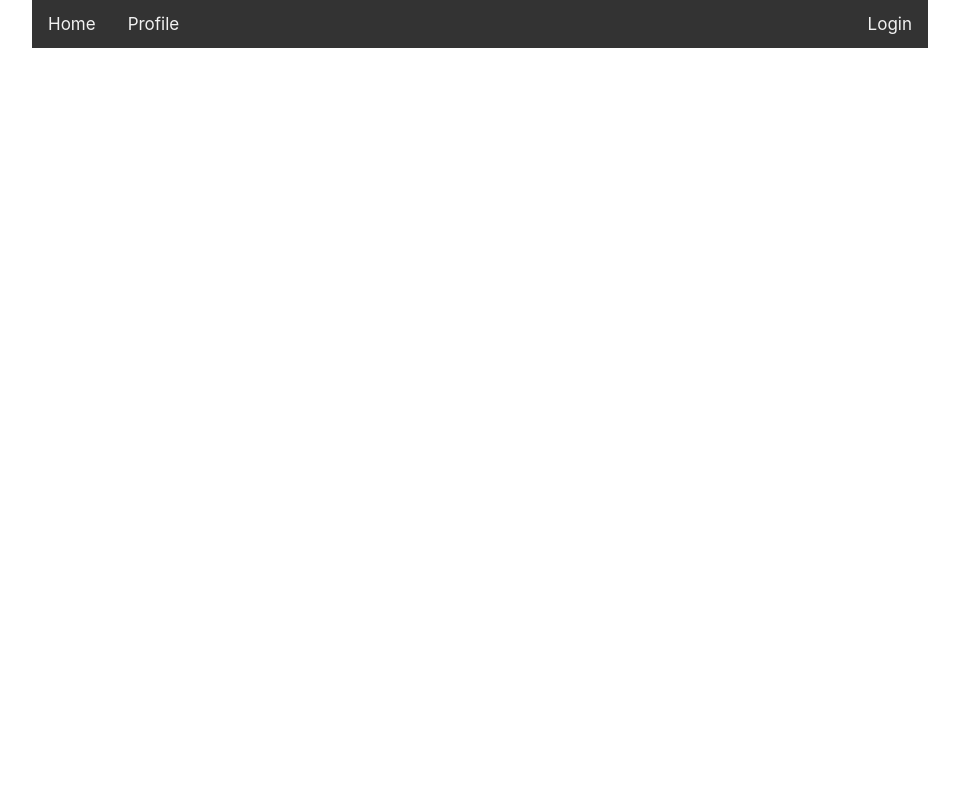
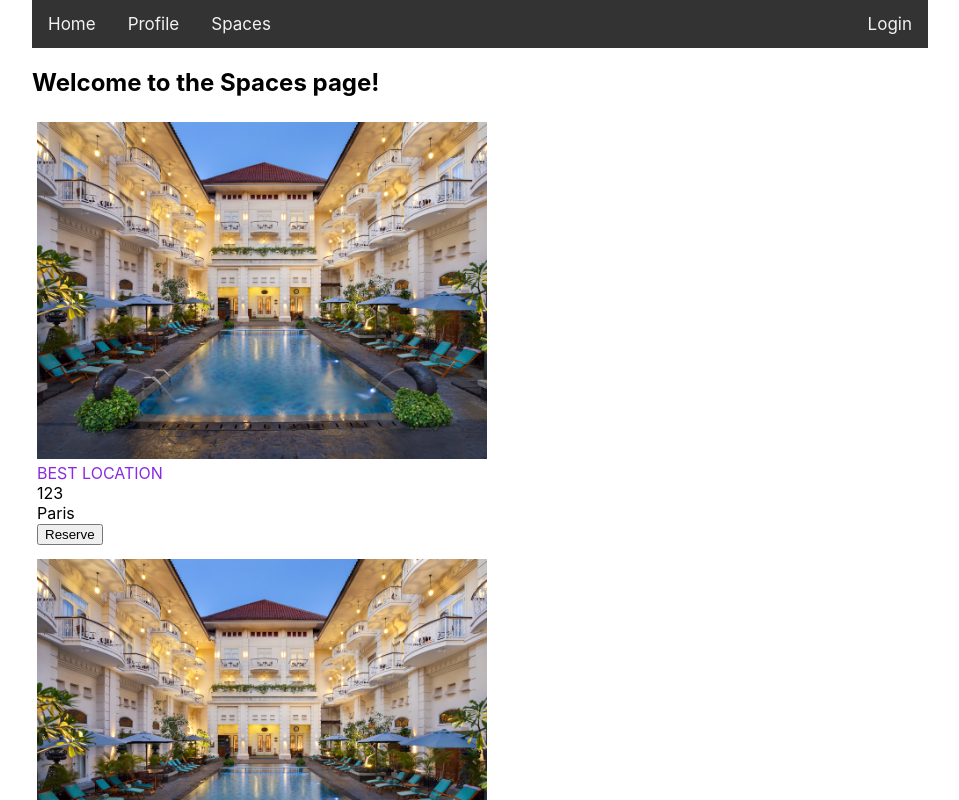
Before and after one commit to XiaozhouCui/space-finder-frontend, a React (Create React App) app: page /spaces in a window 1280 px wide. Shown: the top 800 px of the page, without its empty margins (160-1119 px from the left). Built offline with nearby package versions, Linux system fonts and the light colour scheme.

Commit message:
Add routing and styles for Space components

```diff
--- a/src/components/App.tsx
+++ b/src/components/App.tsx
@@ -7,6 +7,8 @@
 import { Navbar } from './Navbar';
 import { Home } from './Home';
 import { Profile } from './Profile';
+import Spaces from './spaces/Spaces';
+import { DataService } from '../services/DataService';
 
 interface AppState {
   user: User | undefined;
@@ -22,6 +24,7 @@
   }
 
   private authService: AuthService = new AuthService();
+  private dataService: DataService = new DataService();
 
   private setUser(user: User) {
     this.setState({ user });
@@ -44,6 +47,9 @@
                   user={this.state.user}
                 />
               </Route>
+              <Route exact path="/spaces">
+                <Spaces dataService={this.dataService} />
+              </Route>
             </Switch>
           </div>
         </Router>
--- a/src/components/Navbar.tsx
+++ b/src/components/Navbar.tsx
@@ -21,8 +21,9 @@
 
     return (
       <div className="navbar">
-        <Link to="/"> Home</Link>
-        <Link to="/profile"> Profile</Link>
+        <Link to="/">Home</Link>
+        <Link to="/profile">Profile</Link>
+        <Link to="/spaces">Spaces</Link>
         {loginLogOut}
       </div>
     );
--- /dev/null
+++ b/src/components/spaces/SpaceComponent.css
@@ -0,0 +1,17 @@
+.spaceComponent {
+  display: inline-block;
+  width: 450px;
+  margin: 5px;
+  overflow: auto;
+}
+
+img {
+  max-width: 100%;
+  max-height: 100%;
+}
+
+.name {
+  text-align: center;
+  text-transform: uppercase;
+  color: blueviolet;
+}
--- a/src/components/spaces/SpaceComponent.tsx
+++ b/src/components/spaces/SpaceComponent.tsx
@@ -1,5 +1,6 @@
 import { Component } from 'react';
 import genericImage from '../../assets/hotel.jpg';
+import './SpaceComponent.css';
 
 interface SpaceComponentProps {
   spaceId: string;
@@ -19,13 +20,13 @@
 
   render() {
     return (
-      <div>
+      <div className="spaceComponent">
         {this.renderImage()}
-        <label>{this.props.name}</label>
+        <label className="name">{this.props.name}</label>
         <br />
-        <label>{this.props.spaceId}</label>
+        <label className="spaceId">{this.props.spaceId}</label>
         <br />
-        <label>{this.props.location}</label>
+        <label className="location">{this.props.location}</label>
         <br />
         <button onClick={() => this.props.reserveSpace(this.props.spaceId)}>
           Reserve
--- a/src/components/spaces/Spaces.tsx
+++ b/src/components/spaces/Spaces.tsx
@@ -37,9 +37,11 @@
           name={space.name}
           spaceId={space.spaceId}
           reserveSpace={this.reserveSpace}
+          key={space.spaceId}
         />
       );
     }
+    return rows;
   }
 
   render() {
```
